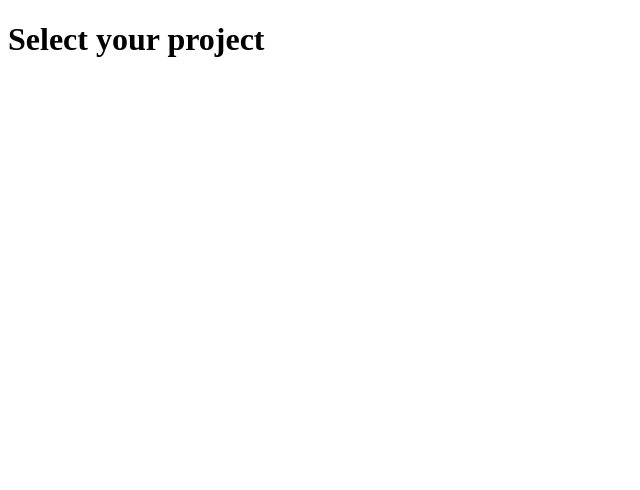
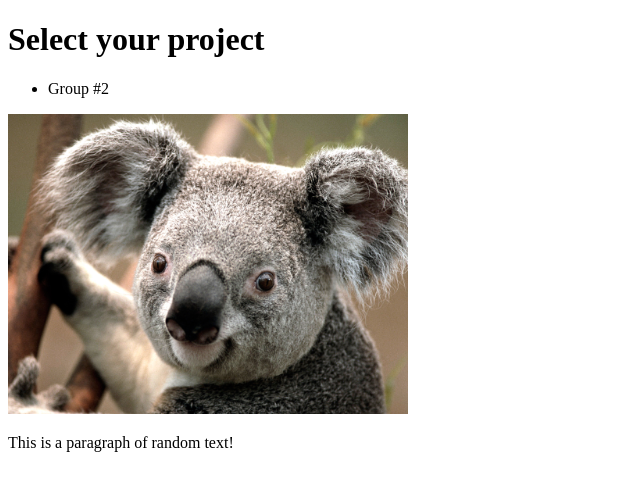
Before and after one commit to SMMC-Digital-Technology/DemoRepo, a plain HTML site: page index.html in a window 1280 px wide. Shown: the whole page, without its empty margins (0-640 px from the left). Drawn offline with Linux system fonts and the light colour scheme.

Commit message:
Paragraph added

```diff
--- a/index.html
+++ b/index.html
@@ -7,5 +7,10 @@
 
     <body>
 			<h1>Select your project</h1>
+      <ul>
+        <li>Group #2</li>
+      </ul>
+      <img src="images/Koala.jpg"/ width="400">
+      <p>This is a paragraph of random text!</p>
     </body>
 </html>
```
